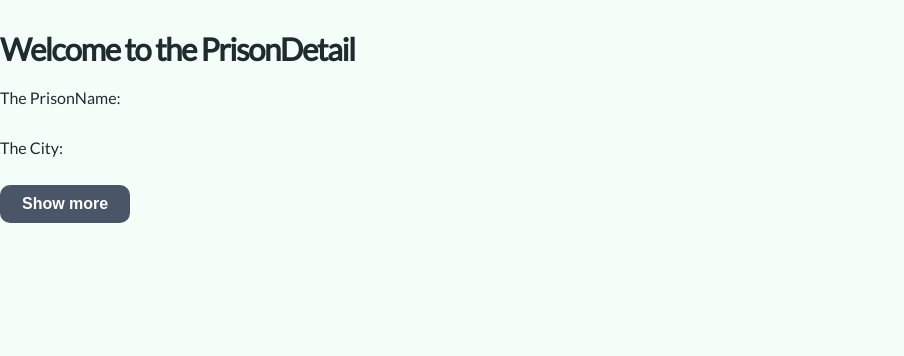
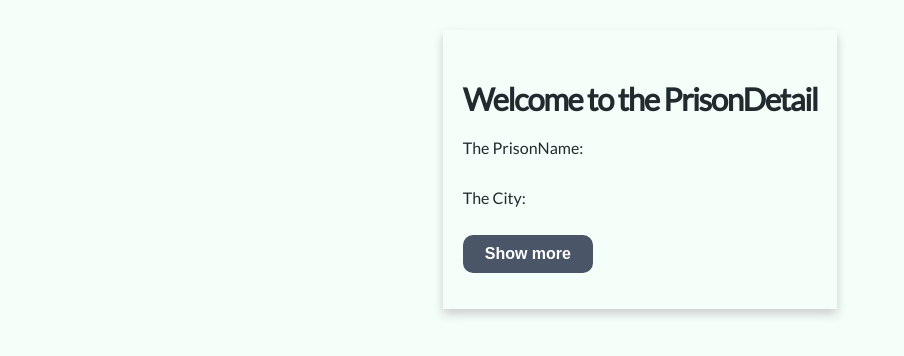
Before and after one commit to Build-WeekFT-PrisonerSkills/PS-Frontend, a React (Create React App) app: page /prisonProfile/1 in a window 1280 px wide. Shown: the top 356 px of the page, without its empty margins (0-904 px from the left). Built offline with nearby package versions, Linux system fonts and the light colour scheme; no server answers.

Commit message:
Basic style on PrisonProfile

```diff
--- /dev/null
+++ b/src/Components/PrisonList/GetPrisonerStyled/PrisonDetailStyled.js
@@ -0,0 +1,12 @@
+import styled, {css} from '@emotion/styled';
+
+export const Container = styled.div`
+  display: flex;
+  justify-content: center;
+  padding: 30px;
+`;
+
+export const PrisonDetails = styled.div`
+  box-shadow: 0 5px 10px #ccc;
+  padding: 20px;
+`;
--- a/src/Components/PrisonList/GetPrisonerStyled/PrisonStyled.js
+++ b/src/Components/PrisonList/GetPrisonerStyled/PrisonStyled.js
@@ -7,5 +7,5 @@ export const PrisonStyled = styled.div`
   padding: 30px;
   width: 200px;
   margin: 20px;
-  box-shadow: 0 0 5px 10px #ccc;
+  box-shadow: 0 5px 10px #ccc;
 `;
--- a/src/Components/PrisonList/PrisonDetail.js
+++ b/src/Components/PrisonList/PrisonDetail.js
@@ -1,6 +1,7 @@
 import React, {useState, useEffect} from 'react';
 import axios from 'axios';
 import {Link} from 'react-router-dom';
+import {Container, PrisonDetails} from './GetPrisonerStyled/PrisonDetailStyled';
 
 const PrisonDetail = props => {
   const [details, setDetails] = useState([]);
@@ -18,14 +19,16 @@ const PrisonDetail = props => {
   }, [props.match.params.id]);
 
   return (
-    <div>
+    <Container>
+      <PrisonDetails>
         <h3>Welcome to the PrisonDetail</h3>
         <p>The PrisonName: {details.prisonName}</p>
         <p>The City: {details.city}</p>
         <Link to={`/employeeList/${props.match.params.id}/employees`}>
           <button>Show more</button>
         </Link>
-    </div>
+      </PrisonDetails>
+    </Container>
   );
 };
 
```
Lines whose indentation alone changed are shown as unchanged.
